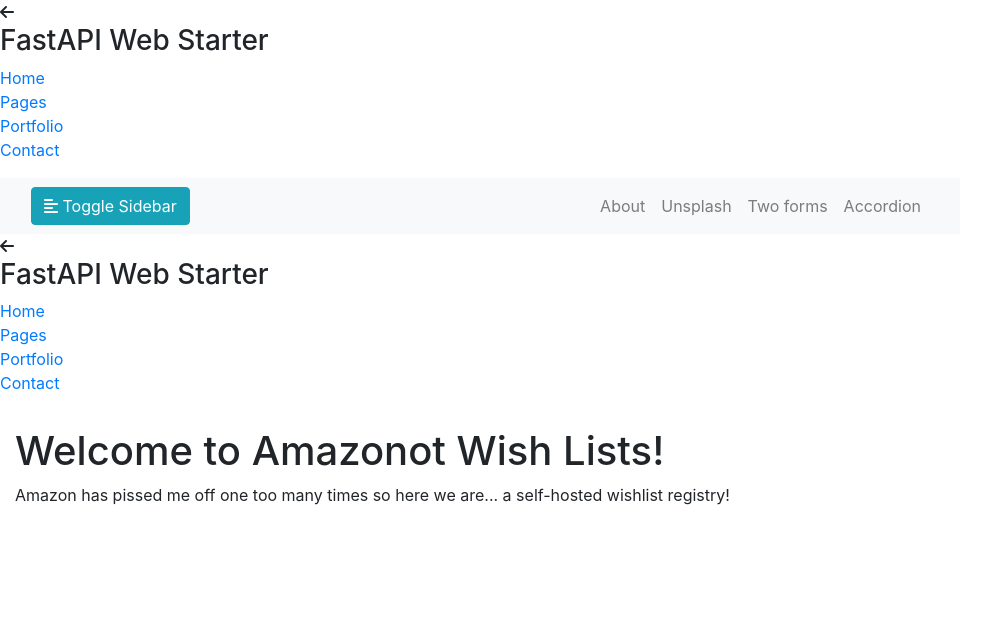
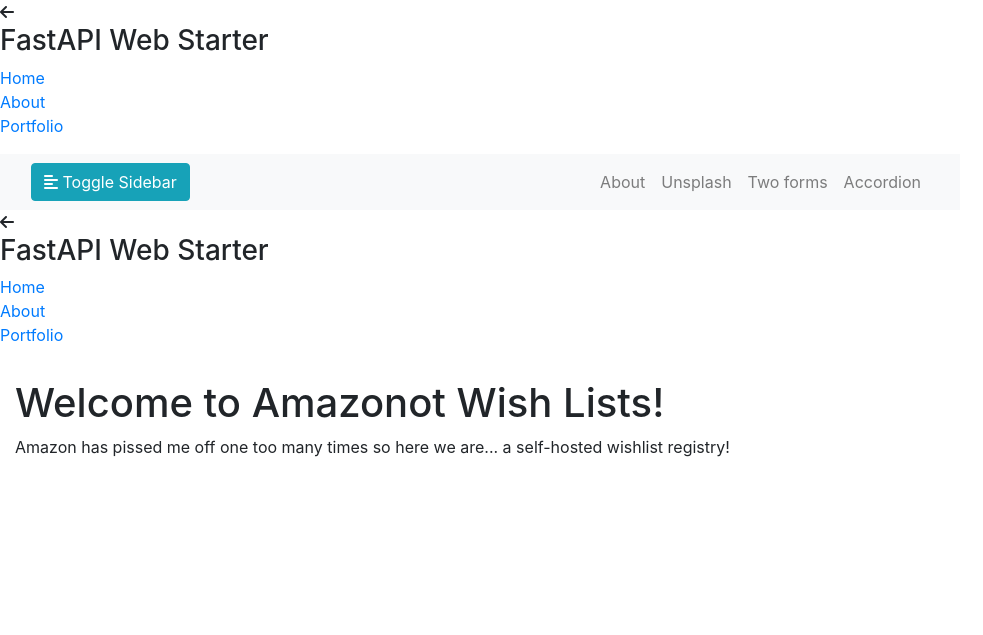
Before and after one commit to pypeaday/wish-lists, a FastAPI app: page / in a window 1280 px wide. Shown: the top 635 px of the page, without its empty margins (0-983 px from the left). Run offline with FastAPI, Linux system fonts and the light colour scheme; some libraries are stand-ins or nearby versions.

Commit message:
simplify sidebar

```diff
--- a/templates/include/sidebar.html
+++ b/templates/include/sidebar.html
@@ -13,23 +13,12 @@
             <li>
                 <a href="/">Home</a>
             </li>
-        </li>
             <li>
-            <a href="#pageSubmenu" data-toggle="collapse" aria-expanded="false">Pages</a>
-            <ul class="collapse list-unstyled" id="pageSubmenu">
-                <li>
-                    <a href="/page/about">About</a>
-                </li>
-                <li>
-                    <a href="/page/info">Information</a>
-                </li>
-            </ul>
+                <a href="/about">About</a>
             </li>
             <li>
                 <a href="/page/portfolio">Portfolio</a>
             </li>
-        <li>
-            <a href="/page/contact">Contact</a>
         </li>
     </ul>
 </nav>
```
Lines whose indentation alone changed are shown as unchanged.
